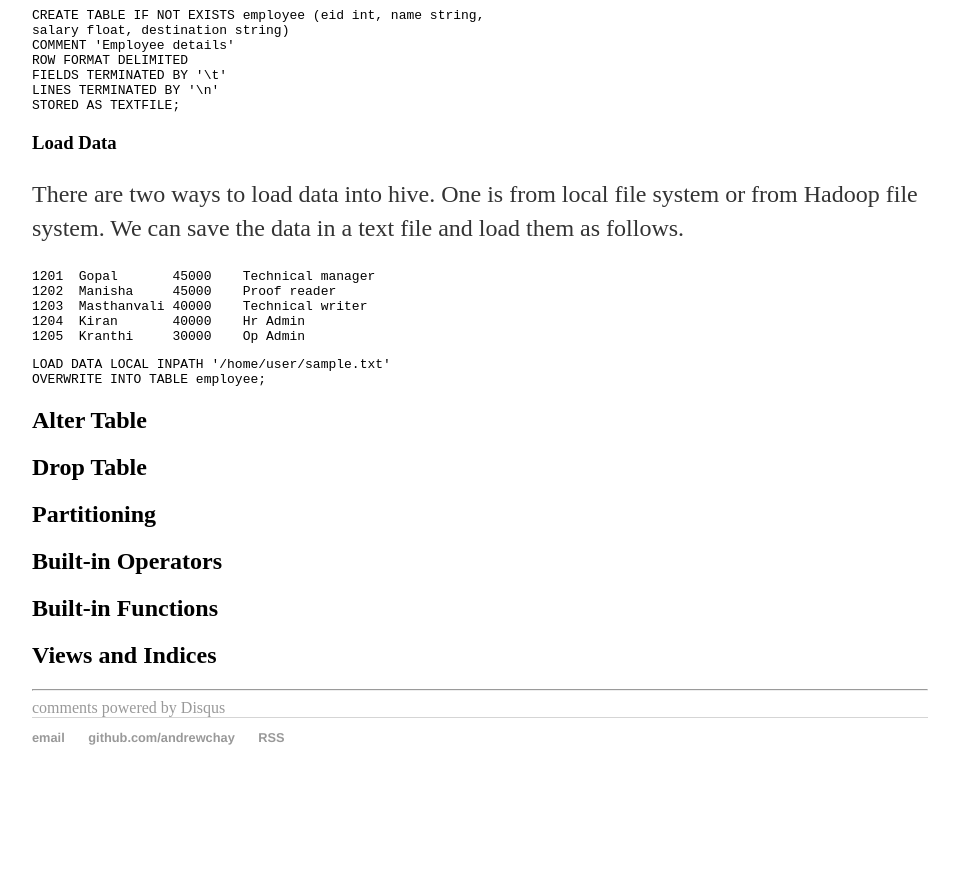
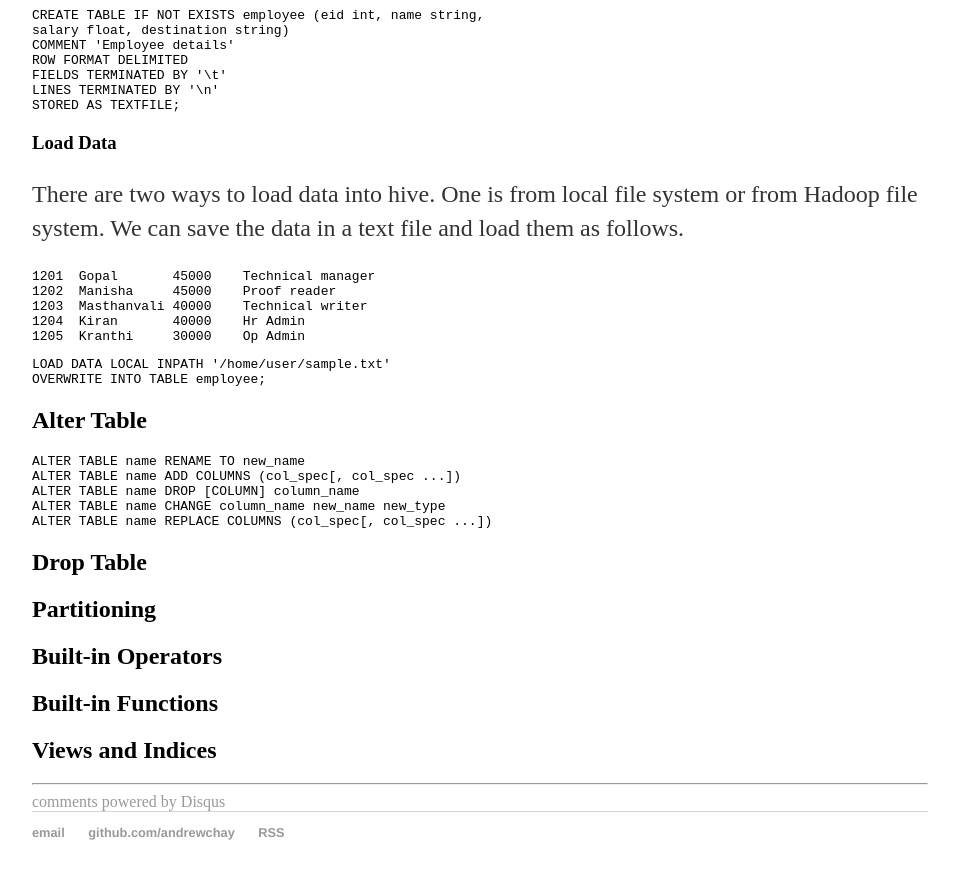
Before and after one commit to andrewchay/andrewchay.github.io, a Jekyll site: the page built from _posts/2018-02-12-hive-notes.md, in a window 1280 px wide and 900 px high, scrolled down 1360 px. Shown: the top 879 px of the window, without its empty margins (160-1119 px from the left). Built offline with Jekyll 4.4.1, drawn with Linux system fonts in a browser that asks for light colours; our own code applies the rules of GitHub Pages for plain Markdown files; comment, search, counter and statistics services are not loaded; before the commit the page ends 2165 px from its top, so only the background shows below that.

Commit message:
added altering columns

````diff
--- a/_posts/2018-02-12-hive-notes.md
+++ b/_posts/2018-02-12-hive-notes.md
@@ -93,6 +93,14 @@ LOAD DATA LOCAL INPATH '/home/user/sample.txt'
 OVERWRITE INTO TABLE employee;
 ```
 ## Alter Table
+```hive
+ALTER TABLE name RENAME TO new_name
+ALTER TABLE name ADD COLUMNS (col_spec[, col_spec ...])
+ALTER TABLE name DROP [COLUMN] column_name
+ALTER TABLE name CHANGE column_name new_name new_type
+ALTER TABLE name REPLACE COLUMNS (col_spec[, col_spec ...])
+```
+
 ## Drop Table
 ## Partitioning
 ## Built-in Operators
````
